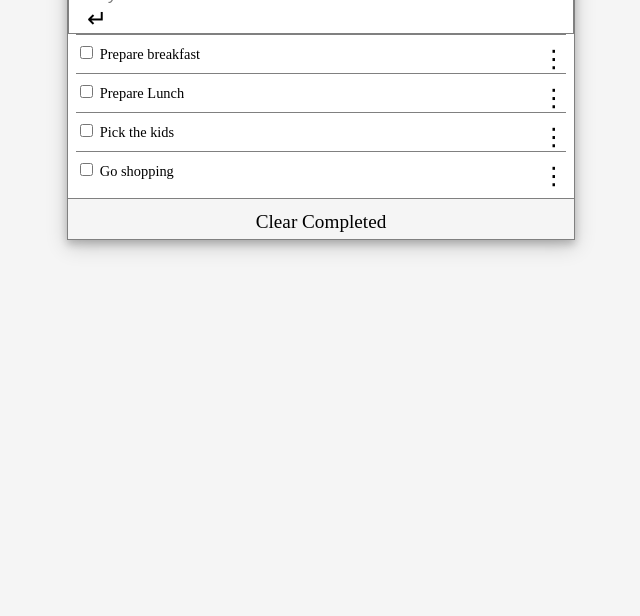
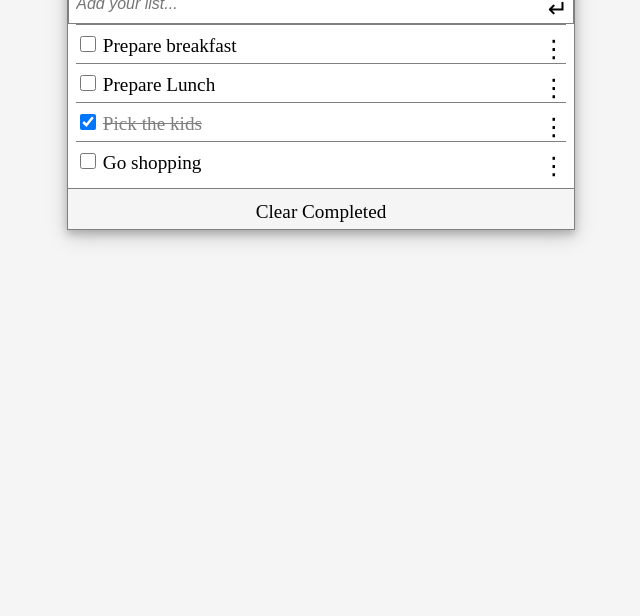
Before and after one commit to samwel-mongare/to-do-list, a website built with webpack: page src/index.html in a window 1280 px wide. Shown: the part 184-800 px from the top of the page, without its empty margins (319-959 px from the left). Built offline with nearby package versions, Linux system fonts and the light colour scheme.

Commit message:
Add the completed task js function

```diff
--- a/src/index.html
+++ b/src/index.html
@@ -13,7 +13,7 @@
         </header>
         <main>
            <div class="input-container"><input type="text" placeholder="Add your list..." class="task-input" ><span class="enter-btn">&#8629;</span></div>
-           <ul class="todays-list" id="todays-list"></ul>
+           <ul class="todays-list" id="todays-list" [data-tasks]></ul>
            <div class="clear-completed"><a id="task-completed" href="#">Clear Completed</a></div>
         </main>
     </div>
--- a/src/index.js
+++ b/src/index.js
@@ -1,44 +1,64 @@
 import './style.css';
+// import './check.js';
 
 const todaysList = document.getElementById('todays-list');
+const checkyBox = document.getElementById('listy');
 
-const tasksTodo = [
+const LOCAL_STORAGE_LIST_KEY = 'tasks.list';
+let lists = JSON.parse(localStorage.getItem(LOCAL_STORAGE_LIST_KEY)) || [
   {
     description: 'Prepare breakfast',
     completed: false,
-    index: 1,
+    id: 1,
   },
   {
     description: 'Prepare Lunch',
     completed: false,
-    index: 2,
+    id: 2,
   },
   {
     description: 'Pick the kids',
-    completed: false,
-    index: 3,
+    completed: true,
+    id: 3,
   },
   {
     description: 'Go shopping',
     completed: false,
-    index: 4,
+    id: 4,
   },
 ];
 
 function createList() {
-  [...tasksTodo]
-    .forEach((task, index) => {
-      const listItem = document.createElement('li');
-      listItem.setAttribute('data-item', index);
-      listItem.innerHTML = `
-        <div class= "listy">
-        <input type="checkbox" id="${index}" name="task1" value="task1">
-        <label for="${index}">${task.description}</label>
-        </div>
+  lists.forEach(list => {
+    const listElement =  document.createElement('li');
+    listElement.dataset.listId = list.id;
+    listElement.classList.add("list-name");
+    listElement.innerHTML = `
+        <form class= "listy" id="listy" autocomplete="on">
+        <input type="checkbox" id=${list.id} name="task1" class="work"  ${list.completed ? 'checked' : ''}>
+        <label class="labely" for=${list.id}>${list.description}</label>
+        </form>
             <span>&#8942;</span>
         `;
-      todaysList.appendChild(listItem);
+      todaysList.appendChild(listElement);
     });
 }
 
-window.addEventListener('load', createList());
+function save() {
+  localStorage.setItem(LOCAL_STORAGE_LIST_KEY, JSON.stringify(lists));
+}
+
+todaysList.addEventListener('click', e => {
+
+  if (e.target.tagName.toLowerCase() === 'input') {
+  lists.forEach(list => {
+    if(e.target.id == list.id){
+  list.completed = e.target.checked;
+   save()
+  }
+  })
+  }
+});
+
+createList()
+save()
--- a/src/style.css
+++ b/src/style.css
@@ -50,6 +50,8 @@ header {
 }
 
 .input-container {
+  display: flex;
+  justify-content: space-between;
   border: gray solid 1px;
   padding: 0 1%;
   background-color: white;
@@ -97,6 +99,17 @@ li {
 
 label {
   text-align: right;
+  font-size: 1.2rem;
+}
+
+input[type=checkbox] {
+  width: 1rem;
+  height: 1rem;
+}
+
+input[type=checkbox]:checked + label.labely {
+  text-decoration: line-through;
+  opacity: 0.5;
 }
 
 .checky {
```
Also changed, not shown: dist/index.html, dist/main.js.
